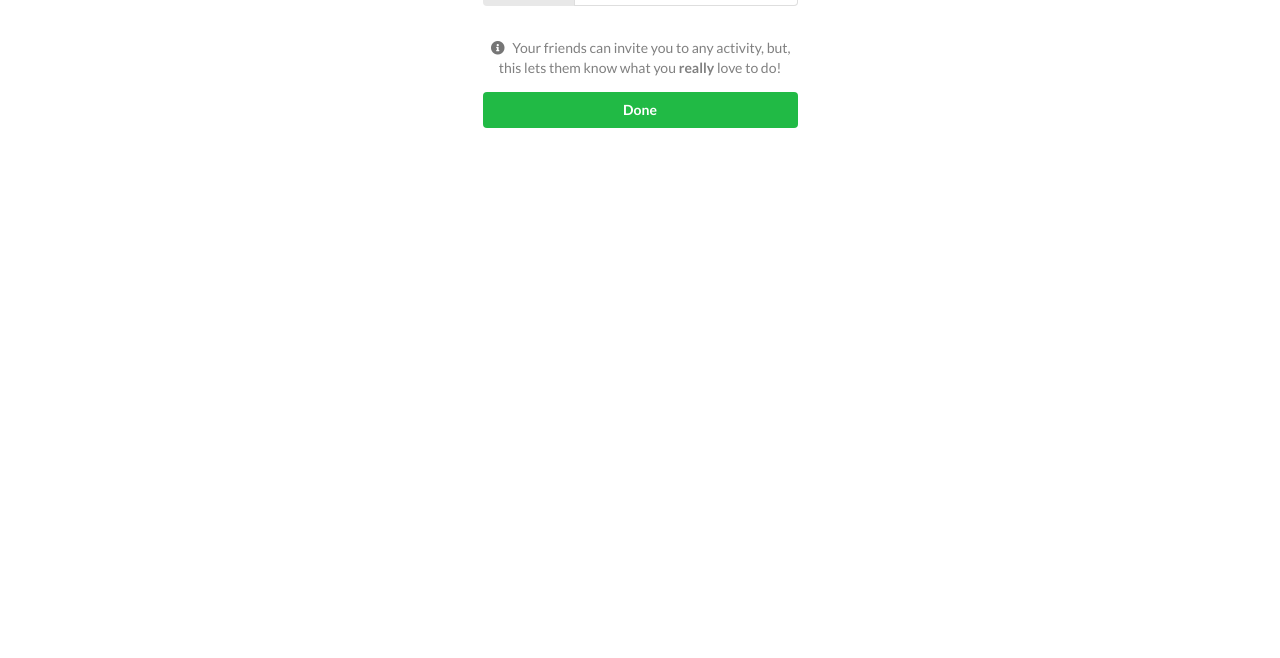
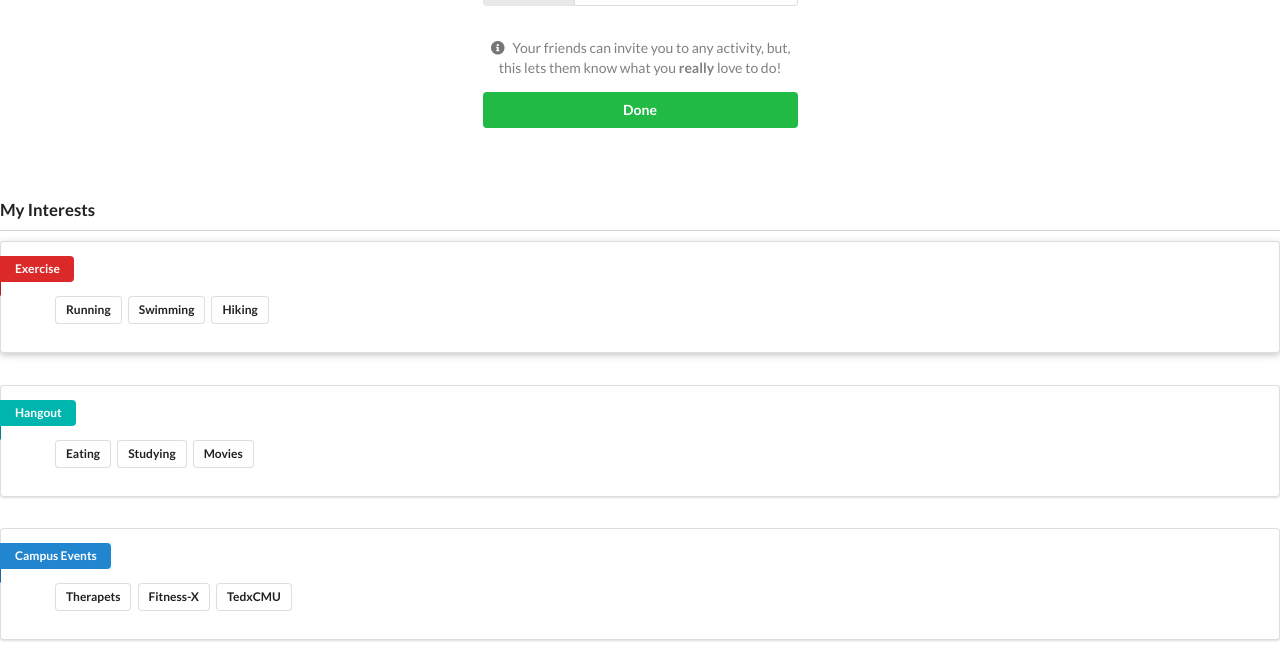
Before and after one commit to calvinti12/letsthryve, a Rails app: template app/views/users/interests.html.erb in a window 1280 px wide. Shown: the part 254-912 px from the top of the page. Before the commit the page ends 800 px from the top, so only its background shows below. Run offline with Rails 7, Linux system fonts and the light colour scheme; the template is opened without the code that fills it, so the values that code supplies are empty; some libraries are stand-ins or nearby versions.

Commit message:
interests view

```diff
--- a/app/views/users/interests.html.erb
+++ b/app/views/users/interests.html.erb
@@ -1,6 +1,14 @@
 <%= render 'users/profile_tabs' %>
 
 <style type="text/css">
+  #interestCards .myInterests {
+    font-size: 1.2rem;
+    font-weight: bold;
+    padding-bottom: 0.5em;
+    margin-bottom: 0.75rem;
+    border-bottom: 1px solid #d3d3d3;
+  }
+
   #webview-content .activity {
     margin-bottom: .25rem;
   }
@@ -8,6 +16,10 @@
   #webview-content .labelText {
     width: 6.5rem;
     font-size: .9rem;
+  }
+
+  #interestCards .column {
+    margin-bottom: 0.25rem;
   }
 </style>
 
@@ -67,6 +79,44 @@
   </div>
 </div>
 
+
+<div id ="interestCards">
+  <div class="myInterests">
+    <p>My Interests</p>
+  </div>
+  <div class="ui one column grid">
+    <div class="column">
+      <div class="ui raised segment">
+        <a class="ui red ribbon label">Exercise</a>
+        <ul>
+          <a class="ui basic label">Running</a>
+          <a class="ui basic label">Swimming</a>
+          <a class="ui basic label">Hiking</a>
+        </ul>
+      </div>
+    </div>
+    <div class="column">
+      <div class="ui segment">
+        <a class="ui teal left ribbon label">Hangout</a>
+        <ul>
+          <a class="ui basic label">Eating</a>
+          <a class="ui basic label">Studying</a>
+          <a class="ui basic label">Movies</a>
+      </div>
+    </div>
+    <div class="column">
+      <div class="ui segment">
+        <a class="ui blue left ribbon label">Campus Events</a>
+        <ul>
+          <a class="ui basic label">Therapets</a>
+          <a class="ui basic label">Fitness-X</a>
+          <a class="ui basic label">TedxCMU</a>
+        </ul>
+      </div>
+    </div>
+  </div>
+</div>
+
 <script type="text/javascript">
   $('select.dropdown').dropdown();
   $('.selection.dropdown').attr('style', 'width: 16rem');
--- a/app/views/users/newsfeed.html.erb
+++ b/app/views/users/newsfeed.html.erb
@@ -0,0 +1 @@
+<%= render 'users/log_list' %>
```
Also changed, not shown: app/views/users/activity.html.erb (line endings or trailing spaces).
